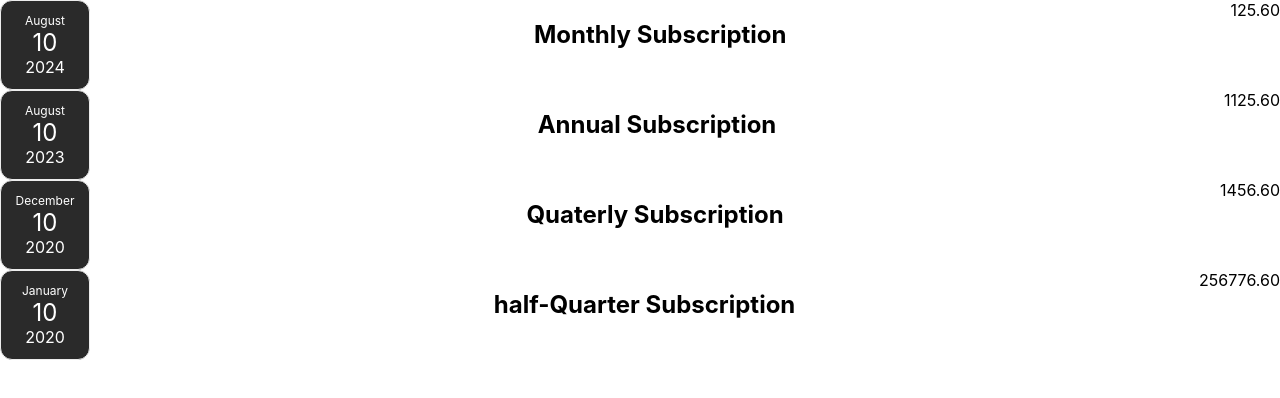
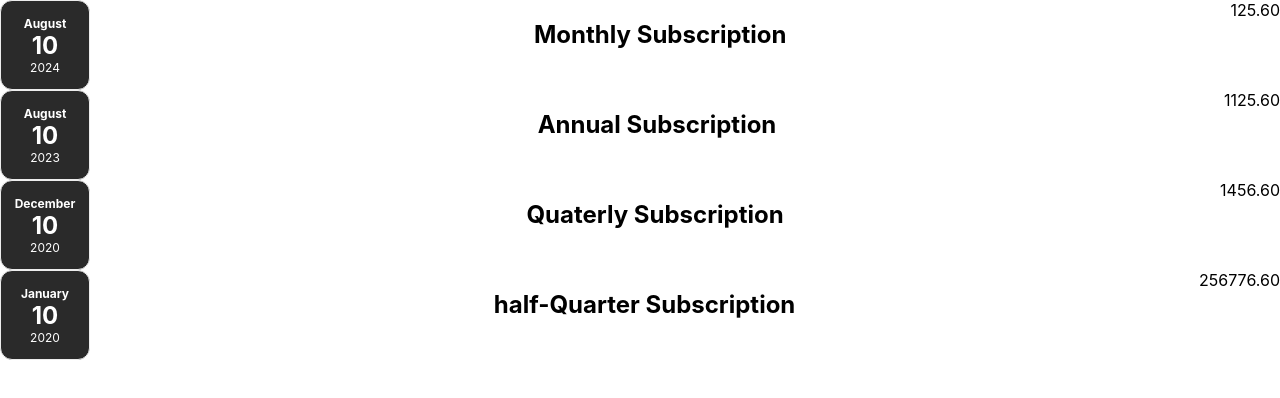
Before and after one commit to sandeeppal270/reactlearn, a React (Create React App) app: page / in a window 1280 px wide. Shown: the top 398 px of the page. Built offline with nearby package versions, Linux system fonts and the light colour scheme.

Commit message:
first commit

```diff
--- a/src/components/SubscriptionDate.css
+++ b/src/components/SubscriptionDate.css
@@ -14,13 +14,13 @@
 }
 .month{
     font-size: 0.75rem;
-
-
+    font-weight: bold;
 }
 .year{
-
+    font-size: 0.75rem;
 }
 .day{
     font-size: 1.5rem;
+    font-weight: bold;
 
 }
```
